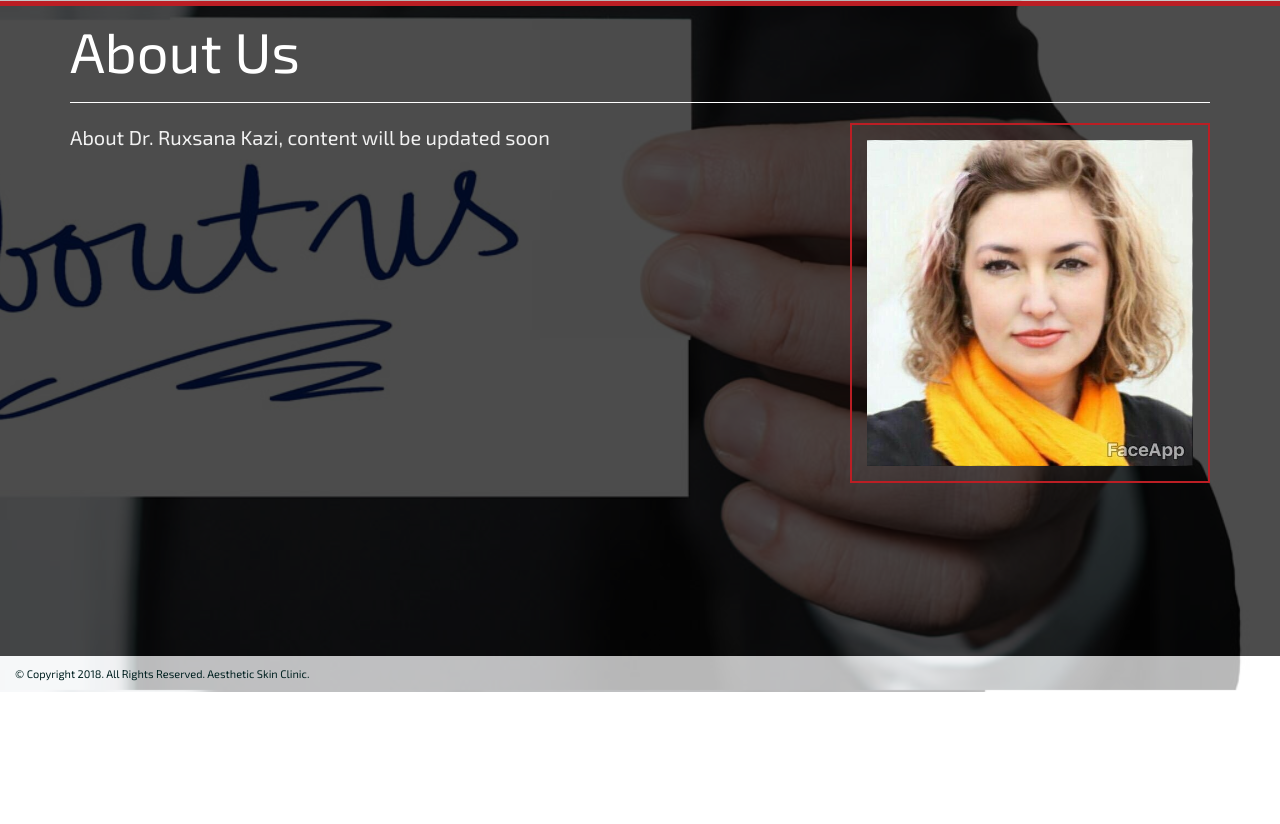
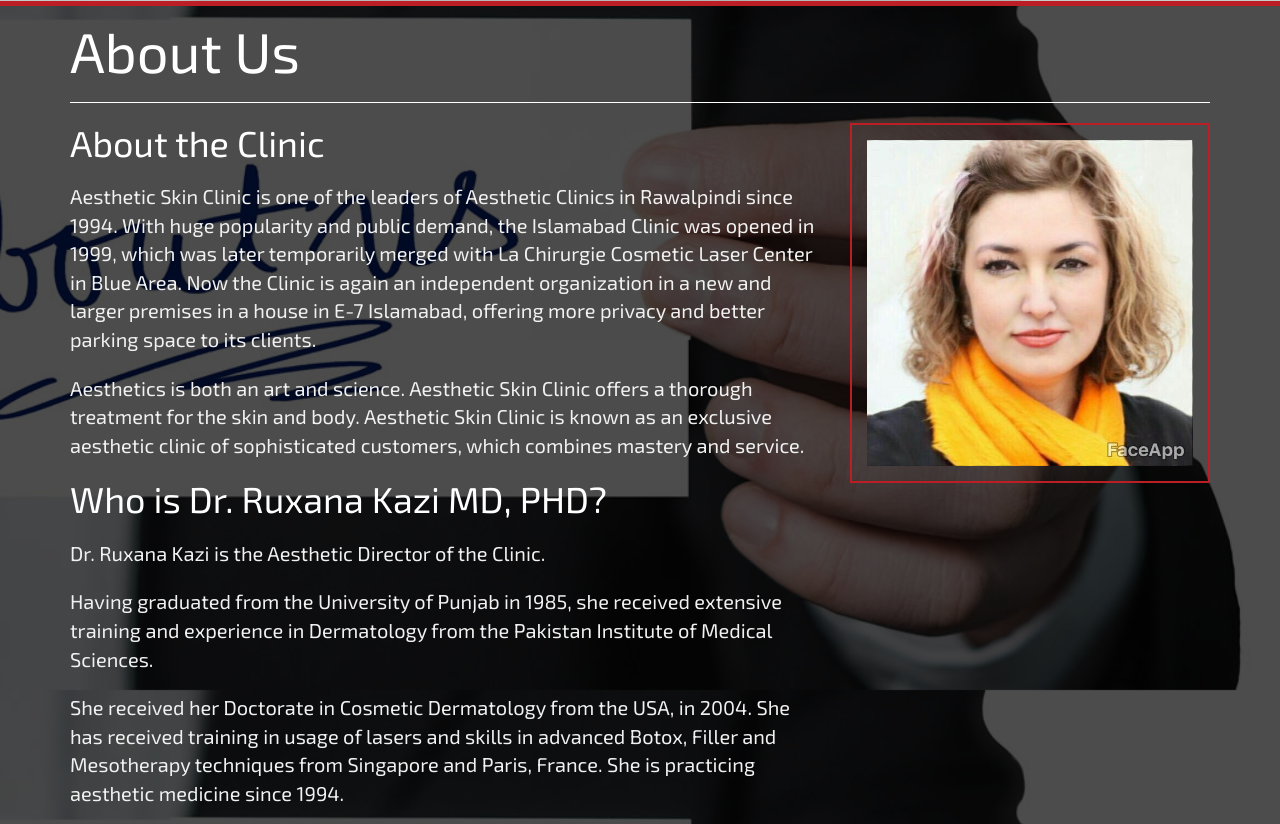
Before and after one commit to irfanhussains/ruxanakazi, a plain HTML site: page aboutus.html in a window 1280 px wide. Shown: the part 110-934 px from the top of the page. Before the commit the page ends 802 px from the top, so only its background shows below. Drawn offline with nearby package versions, Linux system fonts and the light colour scheme.

Commit message:
Add files via upload

```diff
--- a/aboutus.html
+++ b/aboutus.html
@@ -71,7 +71,17 @@
 
        <div class="row">
         <div class="col-md-8">
-        	<p>About Dr. Ruxsana Kazi, content will be updated soon</p>
+        	<h2>About the Clinic</h2>
+        	<p>Aesthetic Skin Clinic is one of the leaders of Aesthetic Clinics in Rawalpindi since 1994. With huge popularity and public demand, the Islamabad Clinic was opened in 1999, which was later temporarily merged with La Chirurgie Cosmetic Laser Center in Blue Area.  Now the Clinic is again an independent organization in a new and larger premises in a house in E-7 Islamabad, offering more privacy and better parking space to its clients.</p>
+
+<p>Aesthetics is both an art and science. Aesthetic Skin Clinic offers a thorough treatment for the skin and body. Aesthetic Skin Clinic is known as an exclusive aesthetic clinic of sophisticated customers, which combines mastery and service.</p>
+			<h2>Who is Dr. Ruxana Kazi MD, PHD?</h2>
+            <p>Dr. Ruxana Kazi is the Aesthetic Director of the Clinic.</p>
+<p>Having graduated from the University of Punjab in 1985, she received extensive training and experience in Dermatology from the Pakistan Institute of Medical Sciences.</p>
+
+<p>She received her Doctorate in Cosmetic Dermatology from the USA, in 2004. She has received training in usage of lasers and skills in advanced Botox, Filler and Mesotherapy techniques from Singapore and Paris, France. She is practicing aesthetic medicine since 1994.</p>
+
+<p>Dr. Kazi is a Member of the International Academy of Cosmetic Dermatology, American Academy of Aesthetic Medicine and the International Association of Physicians in Aesthetic Medicine. She attends conferences worldwide and seeks the latest advanced treatments in aesthetic medicine.</p>
     </div>
         <div class="col-md-4">
         <img class="img-responsive" src="assets/images/dr_rukhsana.jpg">
```
